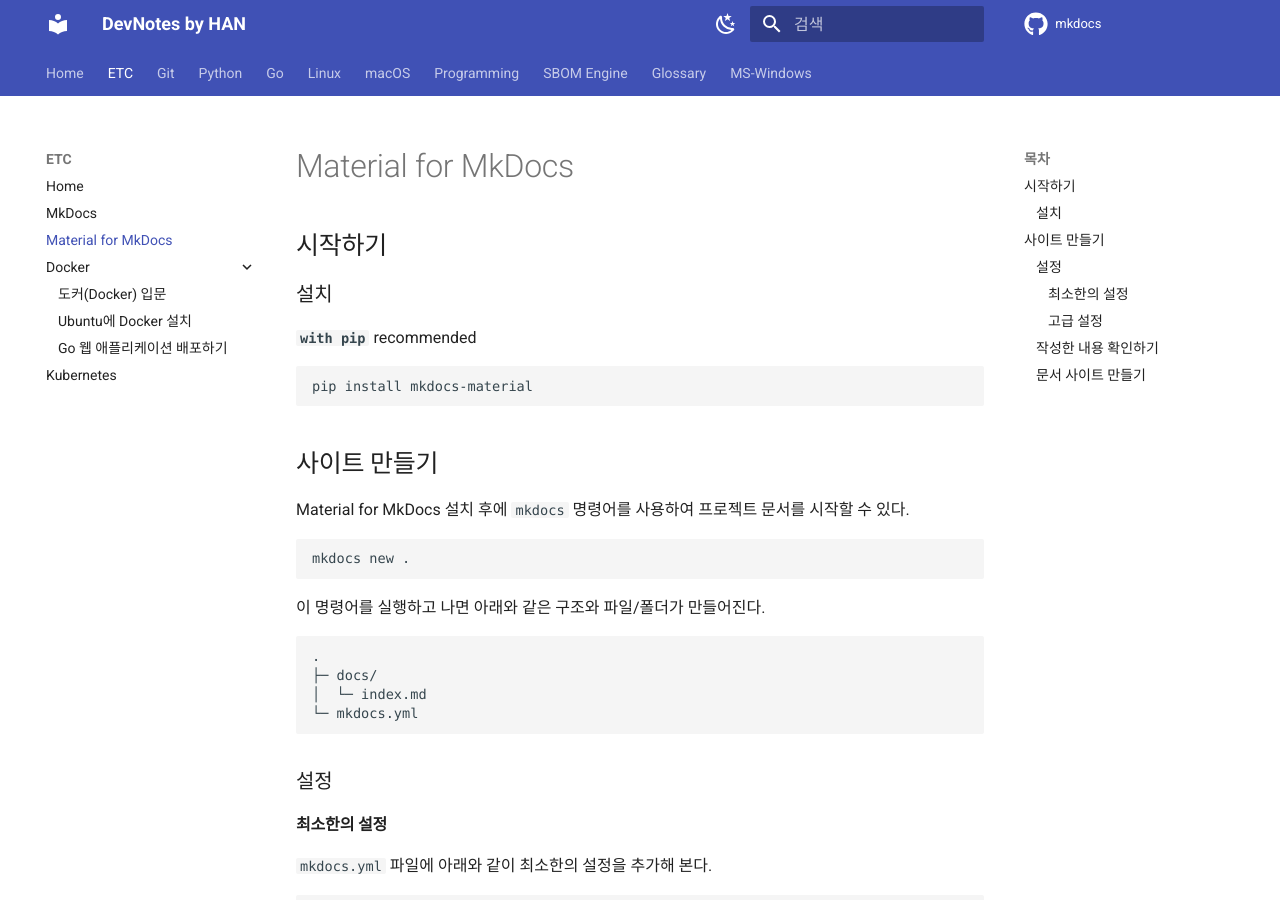
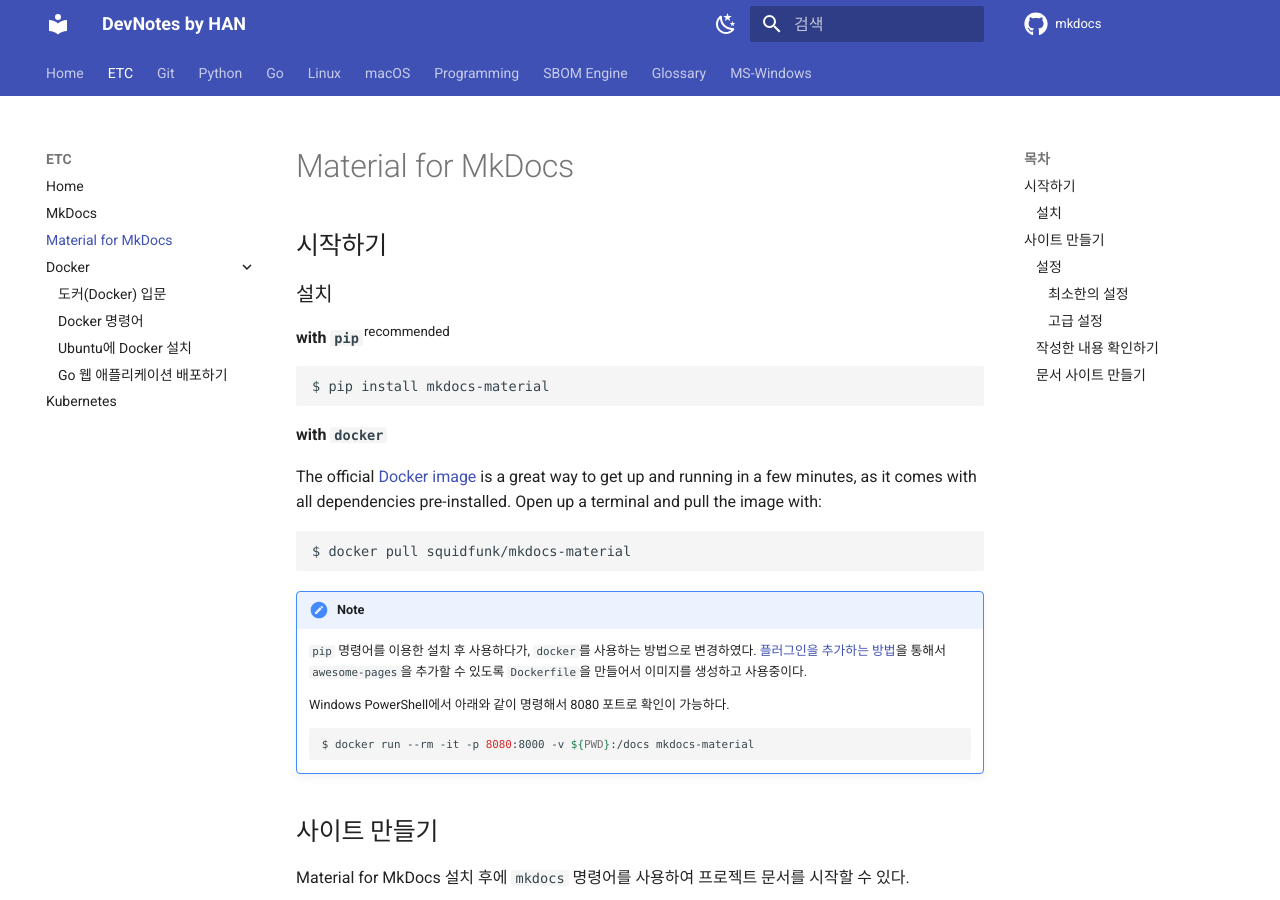
Before and after one commit to KwonDoHan/mkdocs, an MkDocs documentation site: the page built from docs/etc/material4mkdocs.md, in a window 1280 px wide and 900 px high. Built offline with MkDocs 1.6.1 and Material for MkDocs 9.7.7, drawn with Linux system fonts in a browser that asks for light colours; some web fonts are replaced; comment, search, counter and statistics services are not loaded.

Commit message:
X1 to MacBook

````diff
--- a/docs/etc/material4mkdocs.md
+++ b/docs/etc/material4mkdocs.md
@@ -4,11 +4,29 @@
 
 ### 설치
 
-**`with pip`** recommended
+**with `pip`**^recommended^
 
+```sh
+$ pip install mkdocs-material
 ```
-pip install mkdocs-material
+
+**with `docker`**
+
+The official [Docker image](https://hub.docker.com/r/squidfunk/mkdocs-material/) is a great way to get up and running in a few minutes, as it comes with all dependencies pre-installed. Open up a terminal and pull the image with:
+
+```sh
+$ docker pull squidfunk/mkdocs-material
 ```
+
+!!! note
+    `pip` 명령어를 이용한 설치 후 사용하다가, `docker`를 사용하는 방법으로 변경하였다.
+    [플러그인을 추가하는 방법](https://squidfunk.github.io/mkdocs-material/getting-started/?h=docker#with-docker)을 통해서 `awesome-pages`을 추가할 수 있도록 `Dockerfile`을 만들어서 이미지를 생성하고 사용중이다.
+
+    Windows PowerShell에서 아래와 같이 명령해서 8080 포트로 확인이 가능하다.
+
+    ```sh
+    $ docker run --rm -it -p 8080:8000 -v ${PWD}:/docs mkdocs-material
+    ```
 
 ## 사이트 만들기
 
````
Also changed, not shown: docs/etc/docker/command.md (added, +21 -0 lines), docs/etc/docker/deployGoWeb.md (+13 -0 lines), docs/etc/docker/index.md (+1 -0 lines), docs/windows/wsl.md (+15 -1 lines), mkdocs.yml (+0 -42 lines), docs/etc/docker/.pages, docs/windows/.pages, 1 other file.
